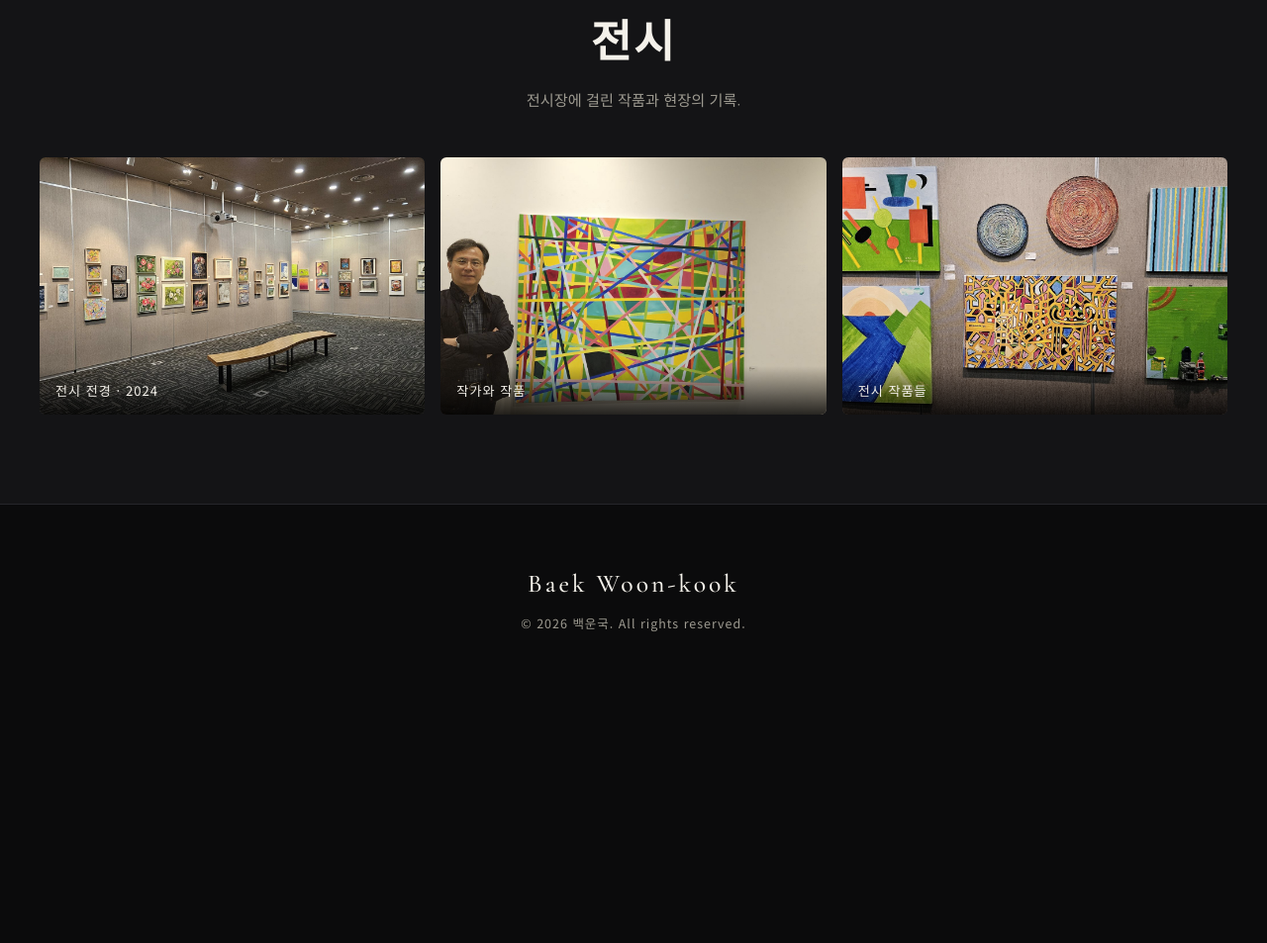
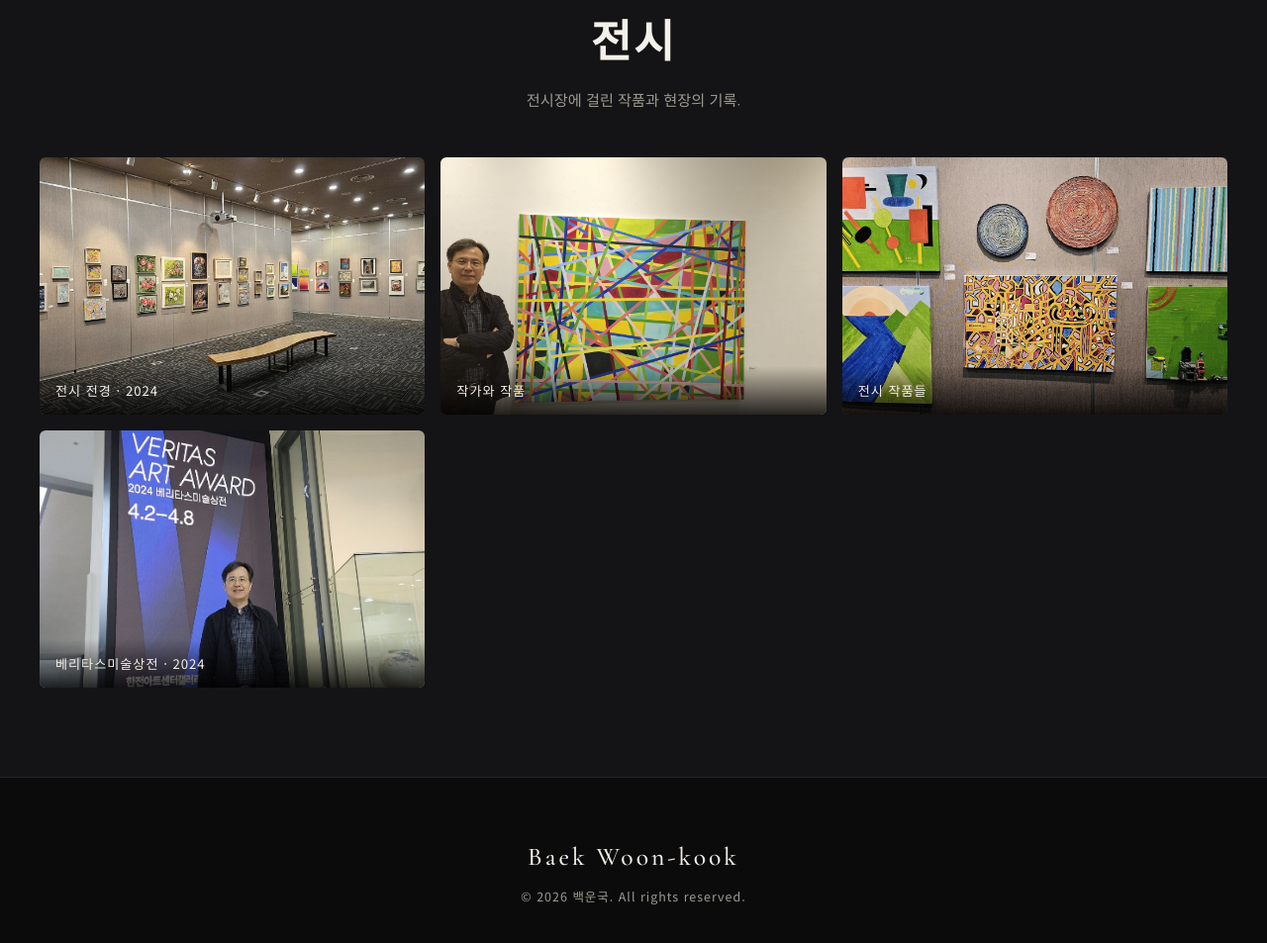
Before and after one commit to baekwoonkook/baekwoonkook.github.io, a plain HTML site: page index.html in a window 1280 px wide. Shown: the part 2143-3096 px from the top of the page at 99% size. Before the commit the page ends 2834 px from the top, so only its background shows below. Drawn offline with nearby package versions, Linux system fonts and the light colour scheme.

Commit message:
전시 사진 추가: 베리타스미술상전 2024 (ex04)

```diff
--- a/index.html
+++ b/index.html
@@ -193,7 +193,8 @@
   const EXH = [
     { file:"ex01.jpg", t:"전시 전경 · 2024" },
     { file:"ex02.jpg", t:"작가와 작품" },
-    { file:"ex03.jpg", t:"전시 작품들" }
+    { file:"ex03.jpg", t:"전시 작품들" },
+    { file:"ex04.jpg", t:"베리타스미술상전 · 2024" }
   ];
   // ==========================================================
 
```
Also changed, not shown: images/ex04.jpg (added).
